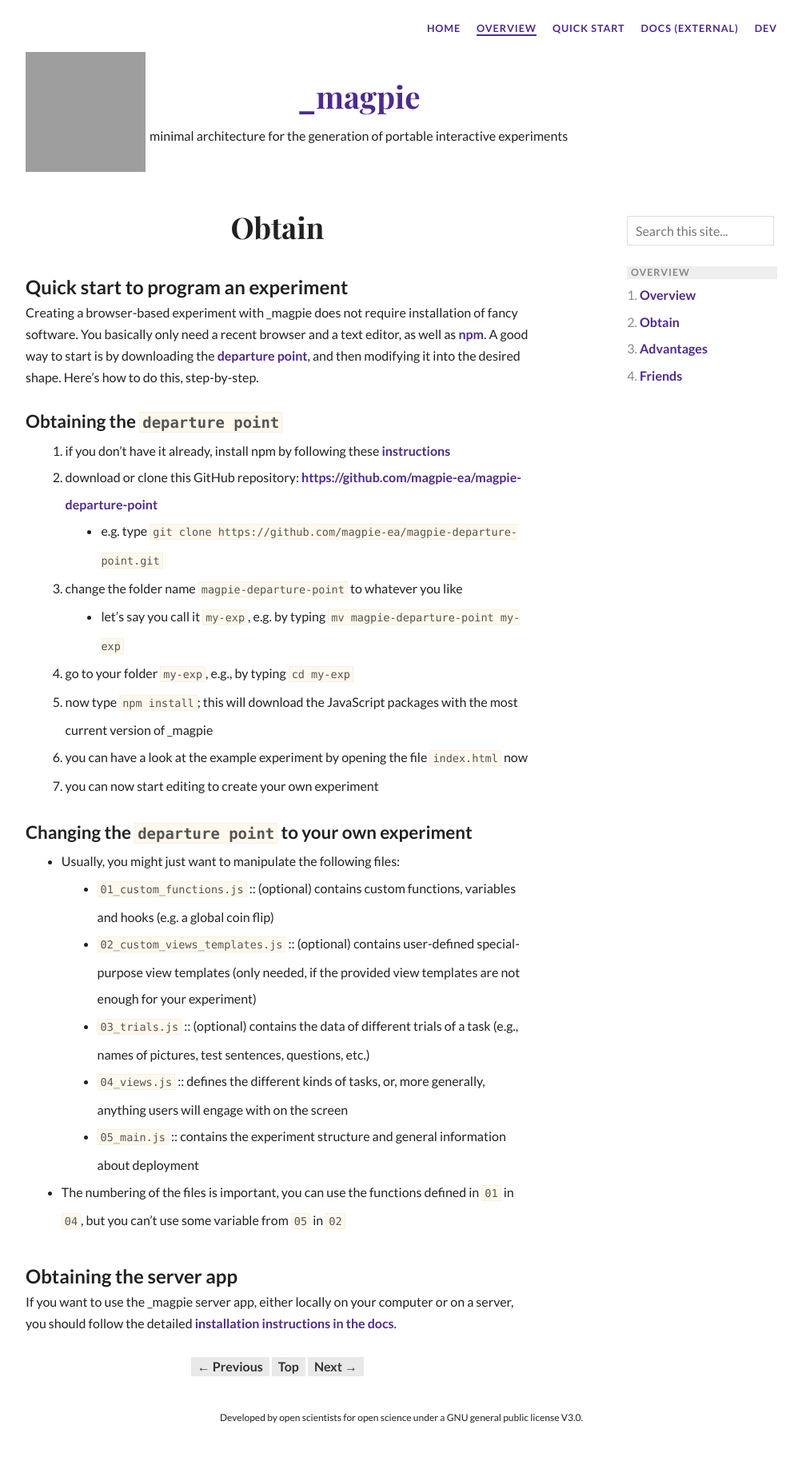
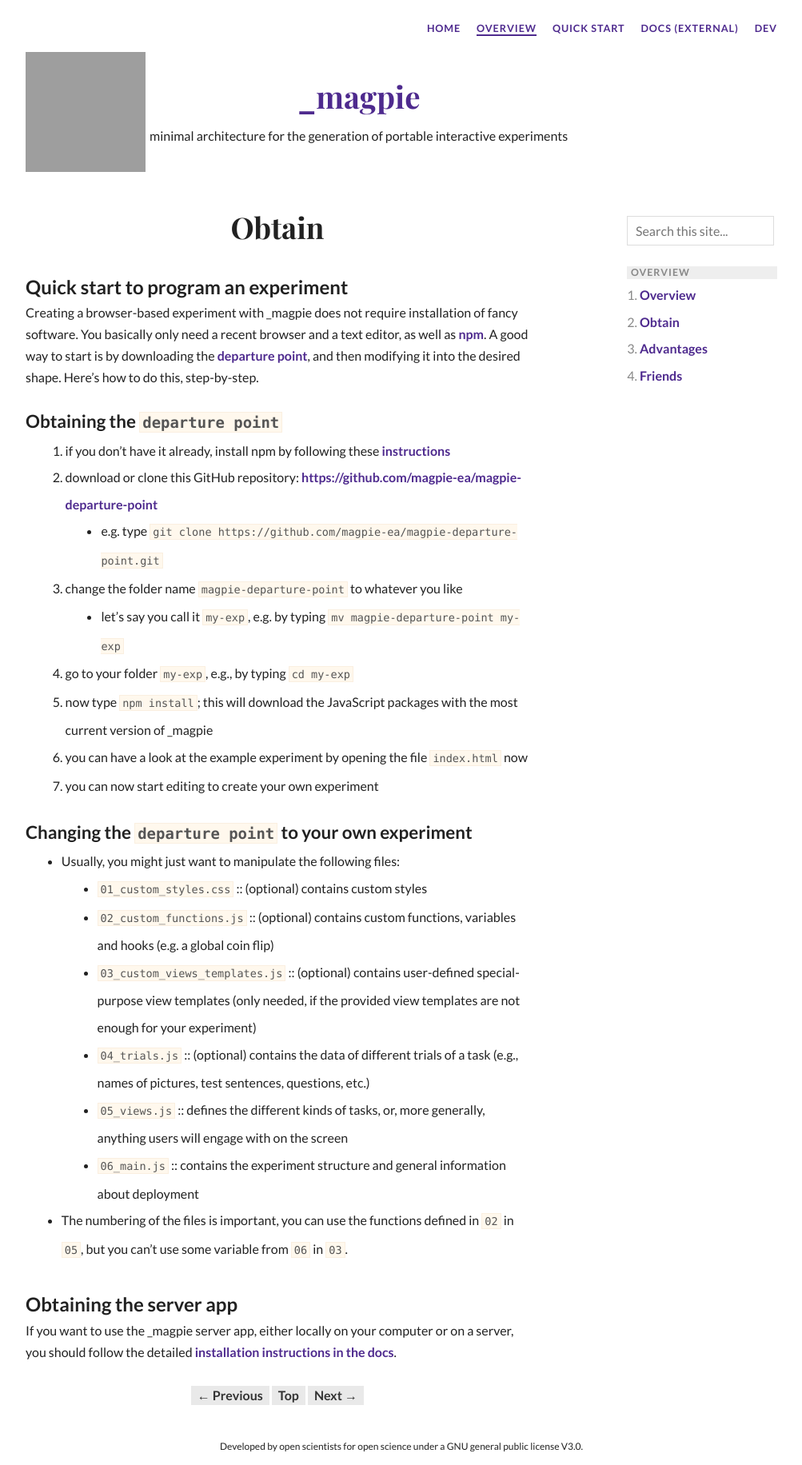
Before and after one commit to magpie-ea/magpie-site, a Jekyll site: the page built from overview/obtain.markdown, in a window 1280 px wide. Shown: the whole page at 80% size, without its empty margins (138-1141 px from the left). Built offline with Jekyll 4.4.1, drawn with Linux system fonts in a browser that asks for light colours; nearby versions of some CDN libraries; before the commit the page ends 1796 px from its top, so only the background shows below that.

Commit message:
fix inconsistencies in file names

````diff
--- a/experiments/03expobject.markdown
+++ b/experiments/03expobject.markdown
@@ -1,6 +1,6 @@
 ---
 layout: experiments
-title: The `_magpie`-object & `05_main.js`
+title: The `_magpie`-object & `06_main.js`
 section: experiments
 ---
 
--- a/experiments/05views.markdown
+++ b/experiments/05views.markdown
@@ -12,7 +12,7 @@ We distinguish *view types* and *view instances*. Your experiment will be a sequ
 
 There are two kinds of view types. *Template view types* are ready-made view types supplied by _magpie. You can use instances of these if they fit your purpose well enough. Instances of template view types allow for moderate customization. *Custom view types* are view types that you define when the template view types do not provide what is relevant for you.
 
-The Departure Point uses a bunch of template views, but no customization (see the [documentation](https://magpie-ea.github.io/magpie-docs/) for examples of customized template views and fully customized views). All views are instantiated in the file `views.js`.
+The Departure Point uses a bunch of template views, but no customization (see the [documentation](https://magpie-ea.github.io/magpie-docs/) for examples of customized template views and fully customized views). All views are instantiated in the file `05_views.js`.
 
 ## Template view types
 
@@ -30,7 +30,7 @@ const intro = magpieViews.view_generator("intro",{
 
 The constructor function `magpieViews.intro()` supplies a view of the type 'intro'. It takes as an argument an object with some required and some optional fields (as described in detail in the [documentation](https://magpie-ea.github.io/magpie-docs/)). For example, the code above says that this view has one trial: it will be repeated only once before advancing to the next view in the sequence of views. We need to give each view a name, here 'intro', so that we can refer to it from inside the experiment. The fields `text` and `buttonText` can be used to customize the text displayed on the screen and on the button shown.
 
-The 'intro' view is an instance of a so-called *wrapping view*. Wrapping views do not collect data from consecutive trials. That's what *trial views* do. The Departure Point instantiates a template trial view type, namely `magpieViews.forcedChoice`. Here is the relevant code from `views.js`:
+The 'intro' view is an instance of a so-called *wrapping view*. Wrapping views do not collect data from consecutive trials. That's what *trial views* do. The Departure Point instantiates a template trial view type, namely `magpieViews.forcedChoice`. Here is the relevant code from `05_views.js`:
 
 ```javascript
 const forced_choice_2A = magpieViews.view_generator("forced_choice", {
--- a/experiments/07randomization.markdown
+++ b/experiments/07randomization.markdown
@@ -6,7 +6,7 @@ section: experiments
 
 # {{ page.title }}
 
-In the Departure Point example, trials for the first part (forced choice) are presented in a fixed order: every participant will always see the trials in exactly the order defined in `trials.js`. This is because we supplied the trial data like so in the file `views.js`:
+In the Departure Point example, trials for the first part (forced choice) are presented in a fixed order: every participant will always see the trials in exactly the order defined in `04_trials.js`. This is because we supplied the trial data like so in the file `05_views.js`:
 
 ```javascript
 const task_one_2AFC = magpieViews.forcedChoice({
--- a/overview/obtain.markdown
+++ b/overview/obtain.markdown
@@ -25,12 +25,13 @@
 ### Changing the `departure point` to your own experiment
 
 - Usually, you might just want to manipulate the following files:
-	- `01_custom_functions.js` :: (optional) contains custom functions, variables and hooks (e.g. a global coin flip)
-	- `02_custom_views_templates.js` :: (optional) contains user-defined special-purpose view templates (only needed, if the provided view templates are not enough for your experiment)
-	- `03_trials.js` :: (optional) contains the data of different trials of a task (e.g., names of pictures, test sentences, questions, etc.)
-	- `04_views.js` :: defines the different kinds of tasks, or, more generally, anything users will engage with on the screen
-	- `05_main.js` :: contains the experiment structure and general information about deployment
-- The numbering of the files is important, you can use the functions defined in `01` in `04`, but you can't use some variable from `05` in `02`
+  - `01_custom_styles.css` :: (optional) contains custom styles
+  - `02_custom_functions.js` :: (optional) contains custom functions, variables and hooks (e.g. a global coin flip)
+  - `03_custom_views_templates.js` :: (optional) contains user-defined special-purpose view templates (only needed, if the provided view templates are not enough for your experiment)
+  - `04_trials.js` :: (optional) contains the data of different trials of a task (e.g., names of pictures, test sentences, questions, etc.)
+  - `05_views.js` :: defines the different kinds of tasks, or, more generally, anything users will engage with on the screen
+  - `06_main.js` :: contains the experiment structure and general information about deployment
+- The numbering of the files is important, you can use the functions defined in `02` in `05`, but you can't use some variable from `06` in `03`.
 
 ## Obtaining the server app
 
````
